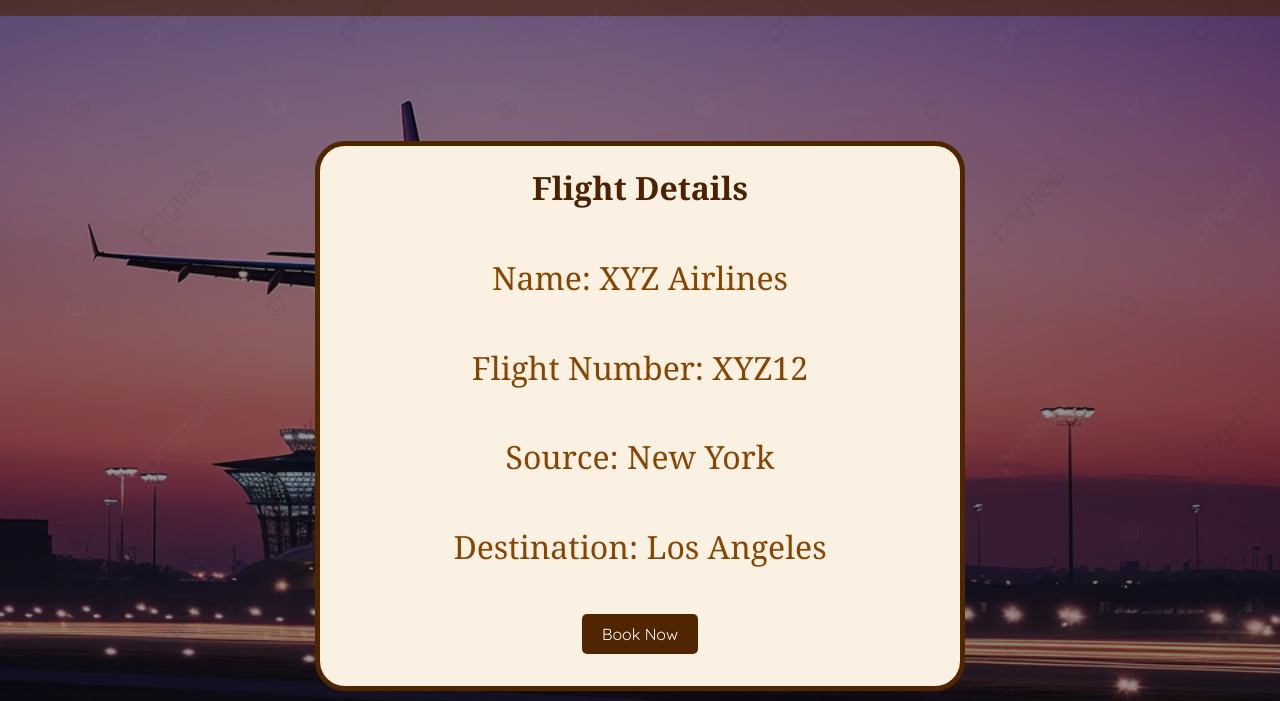
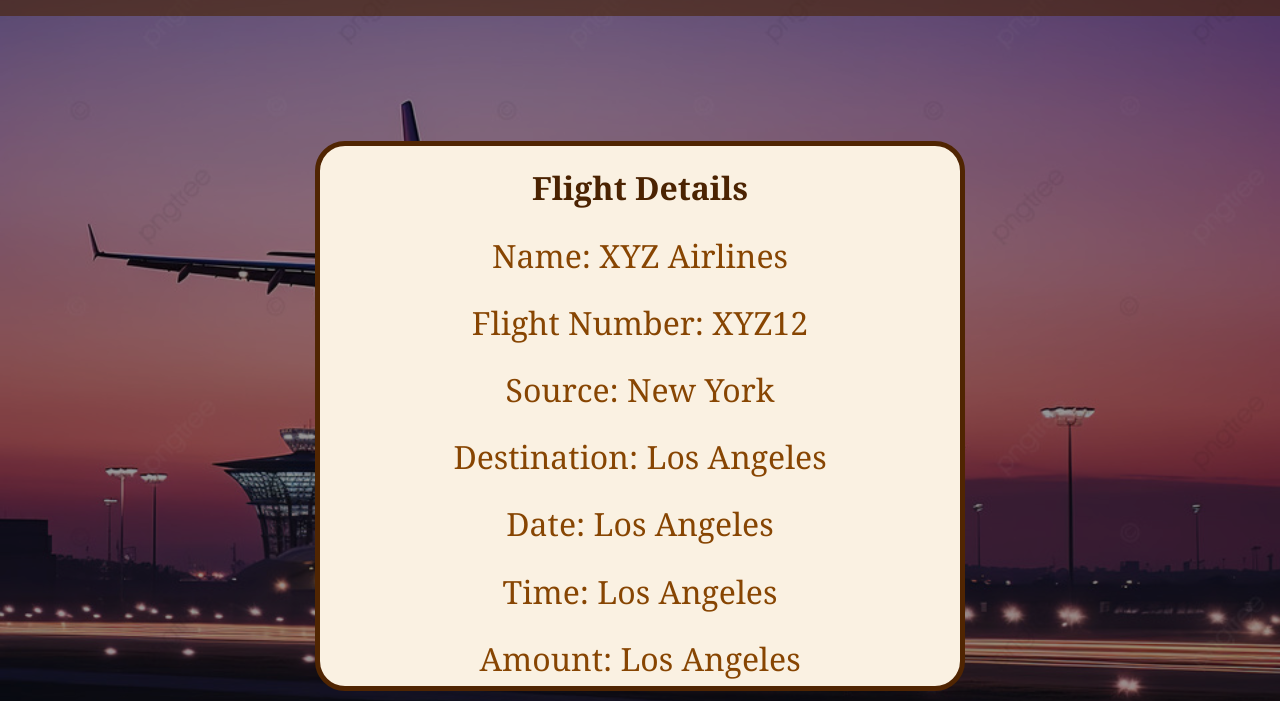
Before and after one commit to NiranjanaRamesh14/airlinemanagementsystem, a plain HTML site: page index.html in a window 1280 px wide. Shown: the part 92-793 px from the top of the page. Drawn offline with Linux system fonts and the light colour scheme.

Commit message:
index file modified

```diff
--- a/index.html
+++ b/index.html
@@ -50,11 +50,14 @@
     <div class="main-content" >
       <div class="flight-details-container" >
           <div class="flight-details" style="height: 500px;width: 600px">
-              <h2 class="o" style="color:rgb(75, 35, 2)">Flight Details</h2> <br> <br>
-              <p class="o" style="color: rgb(135, 69, 2);">Name:          XYZ Airlines</p> <br> <br>
-              <p class="o" style="color: rgb(135, 69, 2);">Flight Number: XYZ12</p> <br> <br>
-              <p class="o" style="color: rgb(135, 69, 2);">Source:        New York</p> <br> <br>
-              <p class="o" style="color: rgb(135, 69, 2);">Destination:   Los Angeles</p> <br> <br>
+              <h2 class="o" style="color:rgb(75, 35, 2)">Flight Details</h2> <br>
+              <p class="o" style="color: rgb(135, 69, 2);">Name:          XYZ Airlines</p> <br>
+              <p class="o" style="color: rgb(135, 69, 2);">Flight Number: XYZ12</p> <br>
+              <p class="o" style="color: rgb(135, 69, 2);">Source:        New York</p> <br>
+              <p class="o" style="color: rgb(135, 69, 2);">Destination:   Los Angeles</p> <br>
+              <p class="o" style="color: rgb(135, 69, 2);">Date:   Los Angeles</p> <br>
+              <p class="o" style="color: rgb(135, 69, 2);">Time:   Los Angeles</p> <br>
+              <p class="o" style="color: rgb(135, 69, 2);">Amount:   Los Angeles</p> <br>
               <button class="book-button">Book Now</button>
           </div>
       </div>
```
